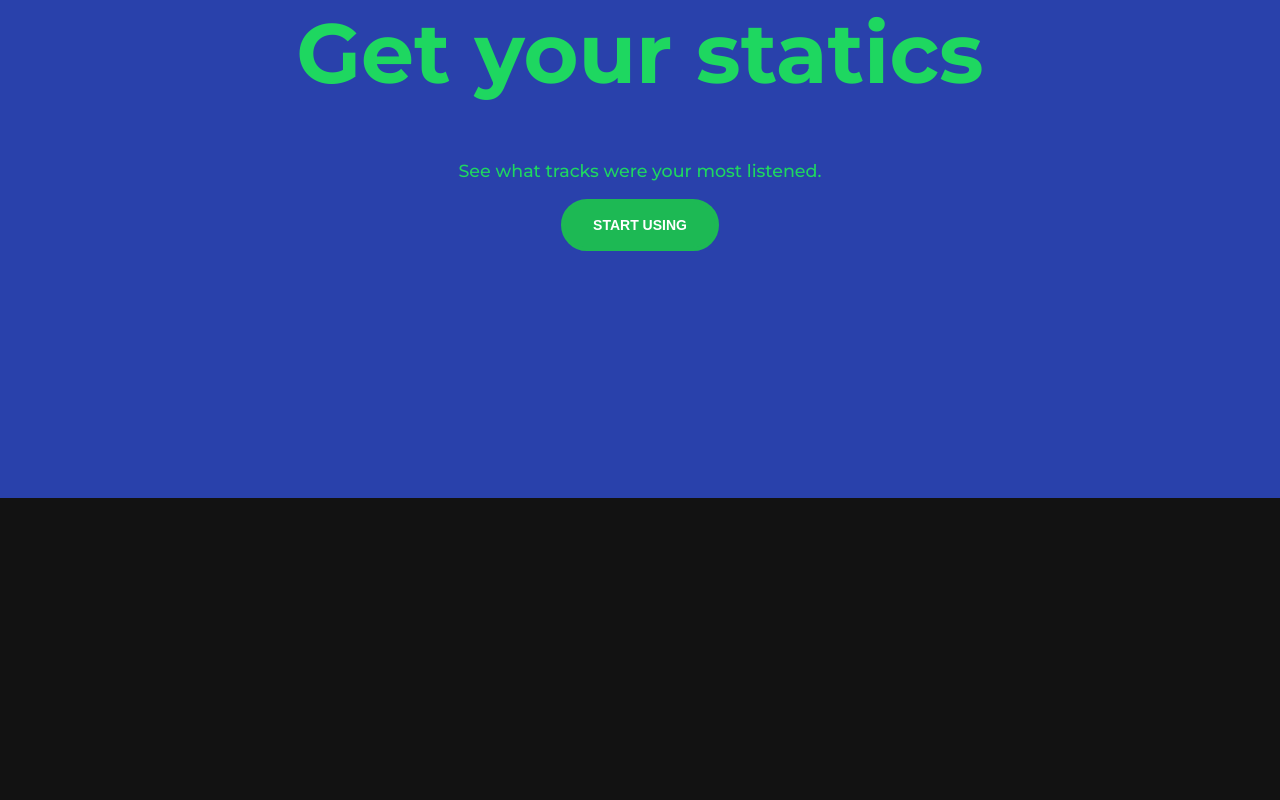
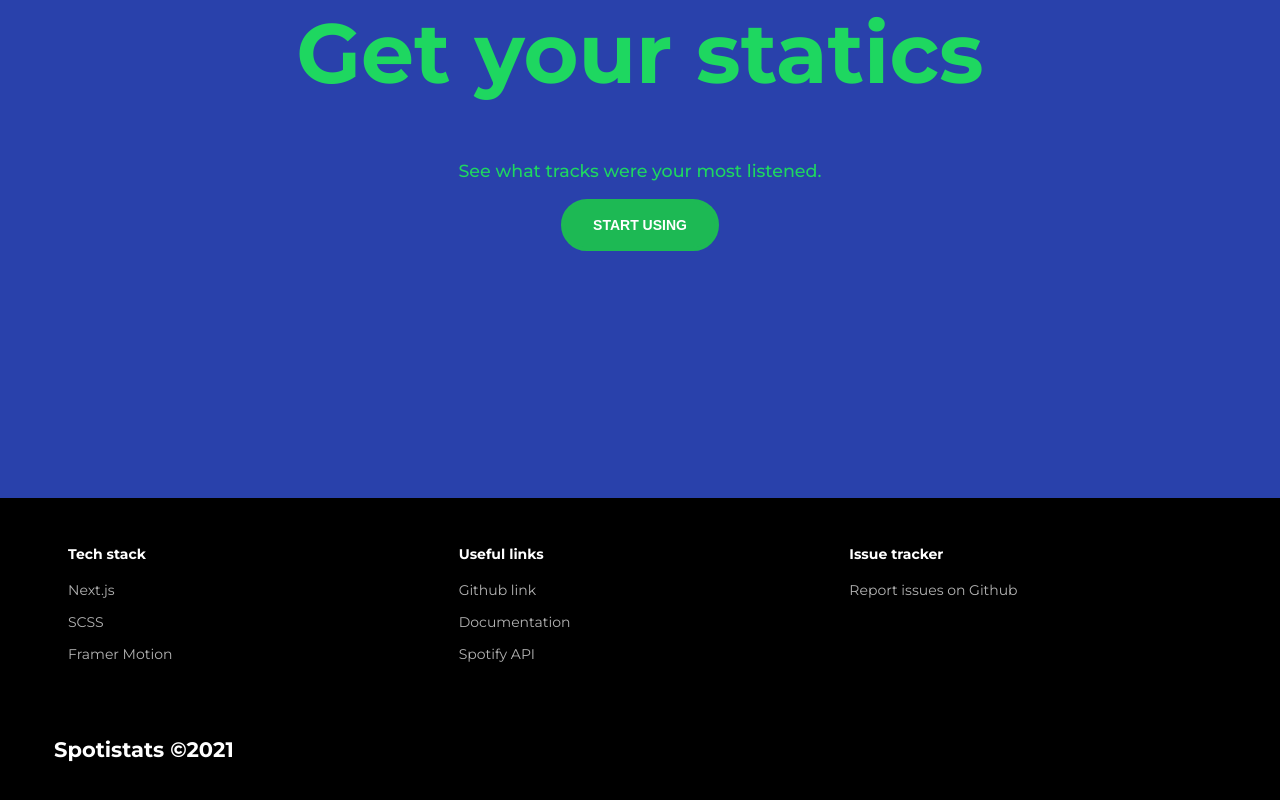
Before and after one commit to mislavjc/spotistats, a Next.js app: page / in a window 1280 px wide. Shown: the part 302-1102 px from the top of the page. Before the commit the page ends 800 px from the top, so only its background shows below. Built offline with nearby package versions, Linux system fonts and the light colour scheme; no server answers.

Commit message:
added a footer

```diff
--- /dev/null
+++ b/src/components/Footer.js
@@ -0,0 +1,47 @@
+import styles from '@/styles/Footer.module.scss';
+
+const Footer = () => {
+  return (
+    <div className={styles.footerWrapper}>
+      <footer className={styles.footer}>
+        <div className={styles.footer__grid}>
+          <div>
+            <h4>Tech stack</h4>
+            <p>
+              <a href="https://nextjs.org/">Next.js</a>
+            </p>
+            <p>
+              <a href="https://sass-lang.com/">SCSS</a>
+            </p>
+            <p>
+              <a href="https://www.framer.com/motion/">Framer Motion</a>
+            </p>
+          </div>
+          <div>
+            <h4>Useful links</h4>
+            <p>
+              <a href="https://github.com/mislavjc/spotistats">Github link</a>
+            </p>
+            <p>
+              <a href="https://github.com/mislavjc/spotistats#readme">Documentation</a>
+            </p>
+            <p>
+              <a href="https://developer.spotify.com/documentation/">Spotify API</a>
+            </p>
+          </div>
+          <div>
+            <h4>Issue tracker</h4>
+            <p>
+              <a href="https://github.com/mislavjc/spotistats/issues">Report issues on Github</a>
+            </p>
+          </div>
+        </div>
+        <div>
+          <h2>Spotistats &copy;2021</h2>
+        </div>
+      </footer>
+    </div>
+  );
+};
+
+export default Footer;
--- a/src/components/Navbar.js
+++ b/src/components/Navbar.js
@@ -3,7 +3,7 @@ import { signIn, useSession } from 'next-auth/client';
 import Image from 'next/image';
 import styles from '@/styles/Navbar.module.scss';
 
-export const Navbar = () => {
+const Navbar = () => {
   const [session, loading] = useSession();
 
   return (
@@ -44,3 +44,5 @@ export const Navbar = () => {
     </nav>
   );
 };
+
+export default Navbar;
--- a/src/pages/_app.js
+++ b/src/pages/_app.js
@@ -1,7 +1,8 @@
 import Head from 'next/head';
 import '@/styles/Styles.global.scss';
 import { Provider } from 'next-auth/client';
-import { Navbar } from '@/components/Navbar';
+import Navbar from '@/components/Navbar';
+import Footer from '@/components/Footer';
 
 function MyApp({ Component, pageProps }) {
   return (
@@ -13,6 +14,7 @@ function MyApp({ Component, pageProps }) {
       <Provider session={pageProps.session}>
         <Navbar />
         <Component {...pageProps} />
+        <Footer />
       </Provider>
     </>
   );
--- /dev/null
+++ b/src/styles/Footer.module.scss
@@ -0,0 +1,30 @@
+@import './variables';
+
+$black: #000000;
+
+.footerWrapper {
+  background: $black;
+}
+
+.footer {
+  max-width: 1200px;
+  margin: 0 auto;
+  padding-bottom: 5rem;
+  div {
+    padding: 1rem;
+  }
+  p {
+    color: $text-secondary;
+    a {
+      color: inherit;
+      text-decoration: none;
+      &:hover {
+        text-decoration: underline;
+      }
+    }
+  }
+  .footer__grid {
+    display: grid;
+    grid-template-columns: repeat(auto-fit, minmax(150px, 1fr));
+  }
+}
```
